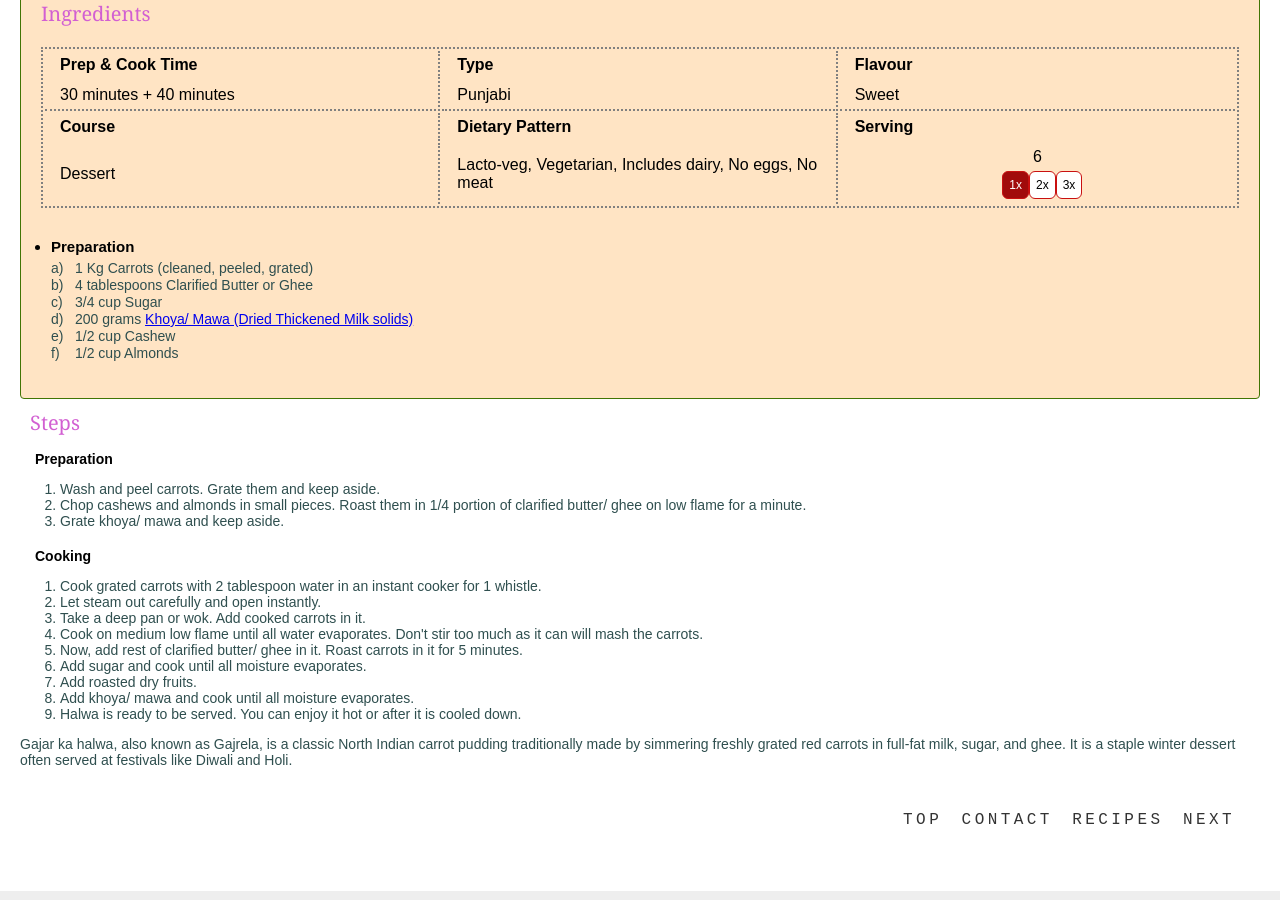
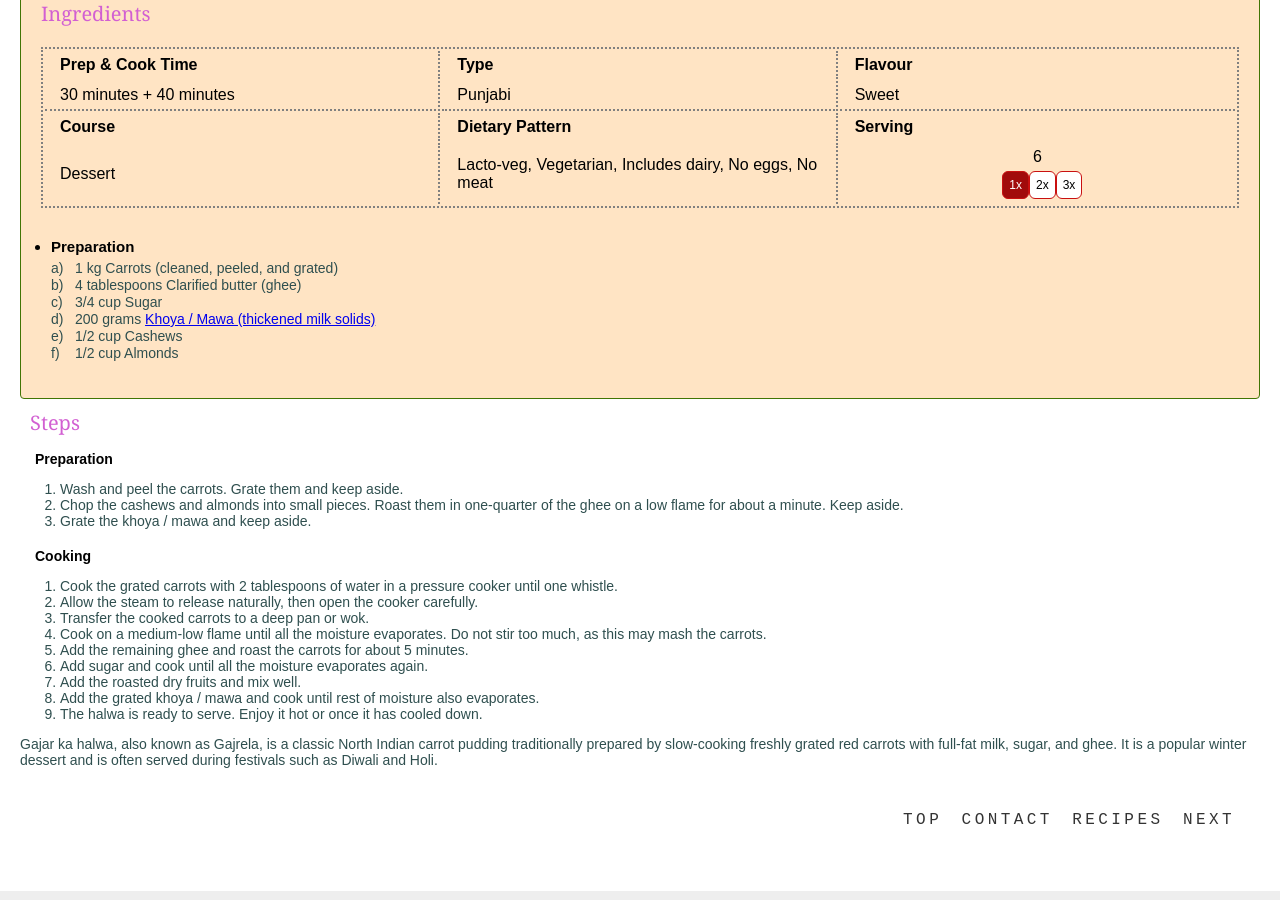
Before and after one commit to swad-rajsi/swad-rajsi.github.io, a Jekyll site: the page built from _recipes/gajar_halwa.md, in a window 1280 px wide and 900 px high, scrolled down 1020 px. Built offline with Jekyll 4.4.1, drawn with Linux system fonts in a browser that asks for light colours; some of the changed text lies outside the part shown.

Commit message:
spell check

```diff
--- a/_recipes/gajar_halwa.md
+++ b/_recipes/gajar_halwa.md
@@ -1,7 +1,7 @@
 ---
 layout: recipe
-title: "Gajrela - Carrot Halwa - Gajar Halwa"
-title_hi: "गजरेला - गाजर का हलवा"
+title: "Gajrela – Carrot Halwa – Gajar Halwa"
+title_hi: "गजरेला – गाजर का हलवा"
 filter_title: "Carrot Halwa"
 lang_default: en
 show_language_change_btn: true
@@ -17,25 +17,26 @@ serving_original: 6
 serving: 6
 permalink: /recipes/carrot-halwa/
 image: /assets/images/recipes/gajar_halwa.jpg
+
 ingredients_en:
   - heading: Preparation
     items:
       - qty: 1
-        unit: Kg
-        name: Carrots (cleaned, peeled, grated)
+        unit: kg
+        name: Carrots (cleaned, peeled, and grated)
       - qty: 4
         unit: tablespoons
-        name: Clarified Butter or Ghee
+        name: Clarified butter (ghee)
       - qty: 3/4
         unit: cup
         name: Sugar
       - qty: 200
         unit: grams
-        name: Khoya/ Mawa (Dried Thickened Milk solids)
+        name: Khoya / Mawa (thickened milk solids)
         link: khoya-mawa-kova
       - qty: 1/2
         unit: cup
-        name: Cashew
+        name: Cashews
       - qty: 1/2
         unit: cup
         name: Almonds
@@ -54,7 +55,7 @@ ingredients_hi:
         name: चीनी
       - qty: 200
         unit: ग्राम
-        name: खोया/ मावा
+        name: खोया / मावा
         link: khoya-mawa-kova
       - qty: 1/2
         unit: कप
@@ -66,44 +67,44 @@ ingredients_hi:
 steps_en:
   - title: Preparation
     actions:
-      - Wash and peel carrots. Grate them and keep aside.
-      - Chop cashews and almonds in small pieces. Roast them in 1/4 portion of clarified butter/ ghee on low flame for a minute.
-      - Grate khoya/ mawa and keep aside.
+      - Wash and peel the carrots. Grate them and keep aside.
+      - Chop the cashews and almonds into small pieces. Roast them in one-quarter of the ghee on a low flame for about a minute. Keep aside.
+      - Grate the khoya / mawa and keep aside.
 
   - title: Cooking
     actions:
-      - Cook grated carrots with 2 tablespoon water in an instant cooker for 1 whistle.
-      - Let steam out carefully and open instantly.
-      - Take a deep pan or wok. Add cooked carrots in it.
-      - Cook on medium low flame until all water evaporates. Don't stir too much as it can will mash the carrots.
-      - Now, add rest of clarified butter/ ghee in it. Roast carrots in it for 5 minutes.
-      - Add sugar and cook until all moisture evaporates.
-      - Add roasted dry fruits.
-      - Add khoya/ mawa and cook until all moisture evaporates.
-      - Halwa is ready to be served. You can enjoy it hot or after it is cooled down.
+      - Cook the grated carrots with 2 tablespoons of water in a pressure cooker until one whistle.
+      - Allow the steam to release naturally, then open the cooker carefully.
+      - Transfer the cooked carrots to a deep pan or wok.
+      - Cook on a medium-low flame until all the moisture evaporates. Do not stir too much, as this may mash the carrots.
+      - Add the remaining ghee and roast the carrots for about 5 minutes.
+      - Add sugar and cook until all the moisture evaporates again.
+      - Add the roasted dry fruits and mix well.
+      - Add the grated khoya / mawa and cook until rest of moisture also evaporates.
+      - The halwa is ready to serve. Enjoy it hot or once it has cooled down.
 
 steps_hi:
   - title: तैयारी
     actions:
-      - गाजर को धोकर छील लें। उन्हें कद्दूकस करें और अलग रख दें।
-      - काजू और बादाम को छोटे टुकड़ों में काट लें। घी के 1/4 हिस्से में धीमी आंच पर एक मिनट तक भून लें।
-      - खोया/मावा को कद्दूकस करें और अलग रख दें।
+      - गाजर को धोकर छील लें। कद्दूकस करें और अलग रख दें।
+      - काजू और बादाम को छोटे टुकड़ों में काट लें। घी के एक-चौथाई हिस्से में धीमी आंच पर लगभग एक मिनट तक भून लें और अलग रख दें।
+      - खोया / मावा को कद्दूकस करके अलग रख दें।
 
   - title: पकाने की विधि
     actions:
-      - कद्दूकस की हुई गाजर को 2 बड़े चम्मच पानी के साथ कुकर में 1 सीटी आने तक पकाएं।
-      - भाप सावधानी से निकालें और कुकर तुरंत खोलें।
-      - एक गहरी कढ़ाही या पैन लें और उसमें पकी हुई गाजर डालें।
-      - मध्यम-धीमी आंच पर तब तक पकाएं जब तक सारा पानी सूख न जाए। ज्यादा न चलाएं, वरना गाजर कुचल जाएगी।
-      - अब इसमें बचा हुआ घी डालें और 5 मिनट तक भूनें।
-      - चीनी डालें और तब तक पकाएं जब तक सारी नमी खत्म न हो जाए।
-      - भूने हुए मेवे डालें।
-      - खोया/मावा डालें और नमी खत्म होने तक पकाएं।
-      - हलवा परोसने के लिए तैयार है। इसे गरम या ठंडा होने के बाद भी परोसा जा सकता है।
+      - कद्दूकस की हुई गाजर को 2 बड़े चम्मच पानी के साथ प्रेशर कुकर में 1 सीटी आने तक पकाएं।
+      - भाप अपने आप निकलने दें और फिर कुकर सावधानी से खोलें।
+      - पकी हुई गाजर को एक गहरी कढ़ाही या पैन में डालें।
+      - मध्यम-धीमी आंच पर तब तक पकाएं जब तक सारा पानी सूख न जाए। ज्यादा न चलाएं, वरना गाजर मसल सकती है।
+      - अब इसमें बचा हुआ घी डालें और लगभग 5 मिनट तक भूनें।
+      - चीनी डालें और फिर से नमी खत्म होने तक पकाएं।
+      - भूने हुए मेवे डालकर अच्छी तरह मिला लें।
+      - अब खोया / मावा डालें और नमी खत्म होने तक पकाएं।
+      - हलवा परोसने के लिए तैयार है। इसे गरम या ठंडा होने के बाद भी परोस सकते हैं।
 
 description_en: |
-  Gajar ka halwa, also known as Gajrela, is a classic North Indian carrot pudding traditionally made by simmering freshly grated red carrots in full-fat milk, sugar, and ghee. It is a staple winter dessert often served at festivals like Diwali and Holi.
+  Gajar ka halwa, also known as Gajrela, is a classic North Indian carrot pudding traditionally prepared by slow-cooking freshly grated red carrots with full-fat milk, sugar, and ghee. It is a popular winter dessert and is often served during festivals such as Diwali and Holi.
 
 description_hi: |
-  गाजर का हलवा, जिसे गजरेला भी कहा जाता है, उत्तर भारतीय गाजर की एक पारंपरिक मिठाई है। इसे बनाने के लिए ताज़ी कद्दूकस की हुई लाल गाजर को फुल फैट दूध, चीनी और घी में धीमी आंच पर पकाया जाता है। यह सर्दियों की एक लोकप्रिय मिठाई है जिसे अक्सर दिवाली और होली जैसे त्योहारों पर परोसा जाता है।
+  गाजर का हलवा, जिसे गजरेला भी कहा जाता है, उत्तर भारत की एक पारंपरिक मिठाई है। इसे ताज़ी कद्दूकस की हुई लाल गाजर को फुल-फैट दूध, चीनी और घी में धीमी आंच पर पकाकर बनाया जाता है। यह सर्दियों में खास तौर पर बनाई जाने वाली मिठाई है और दिवाली व होली जैसे त्योहारों पर परोसी जाती है।
 ---
```
Also changed, not shown: other parts of _recipes/gajar_halwa.md (+1 -1 lines).
